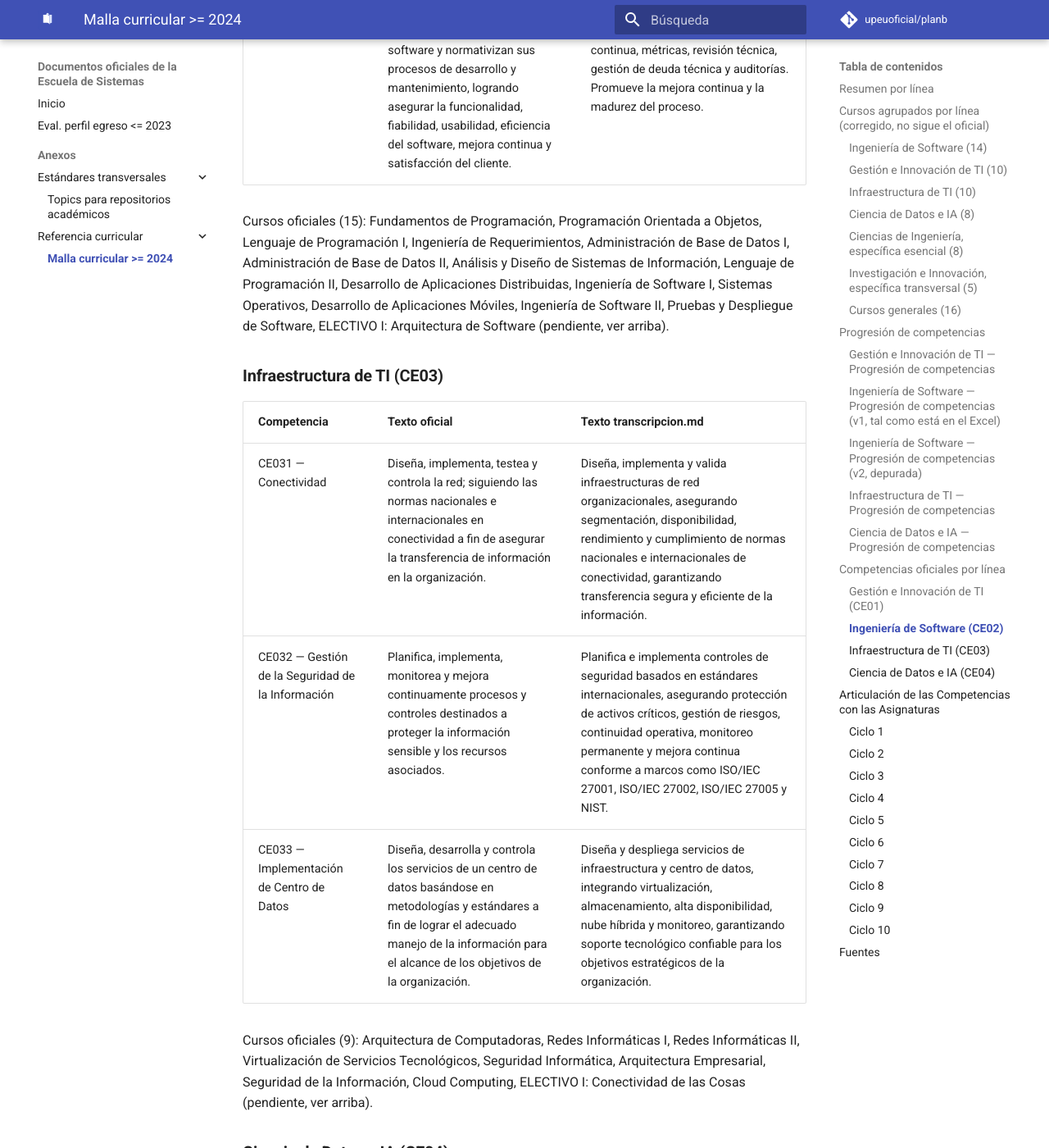
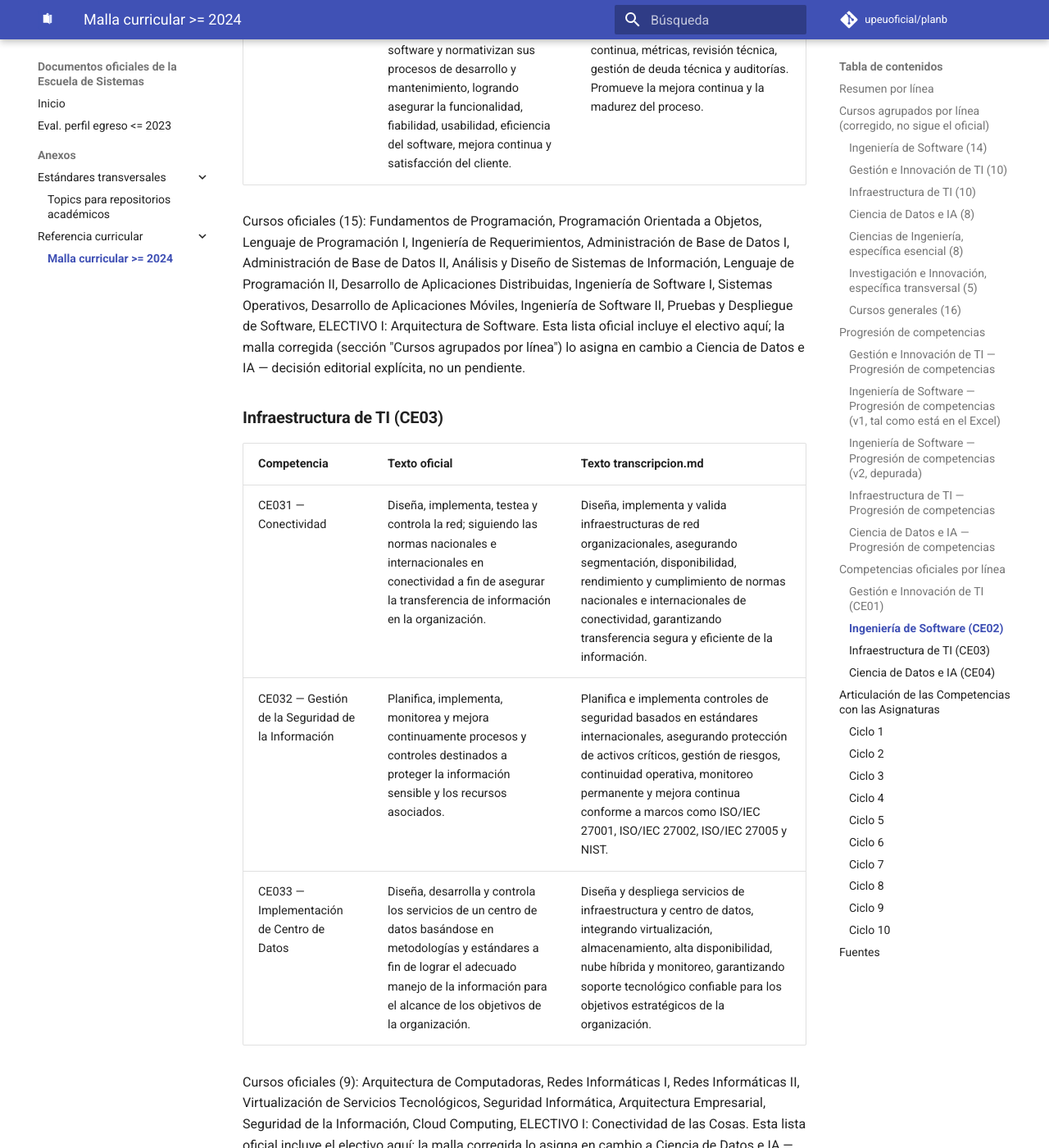
Before and after one commit to upeuoficial/planb, an MkDocs documentation site: the page built from docs/anexos/malla-curricular-2024.md, in a window 1280 px wide and 1400 px high, scrolled down 9169 px. Shown: the whole window at 82% size. Built offline with MkDocs 1.6.1 and Material for MkDocs 9.7.7, drawn with Linux system fonts in a browser that asks for light colours; comment, search, counter and statistics services are not loaded; some of the changed lines change nothing that is shown; some of the changed text lies outside the part shown.

Commit message:
plan 2024+

```diff
--- a/docs/anexos/malla-curricular-2024.md
+++ b/docs/anexos/malla-curricular-2024.md
@@ -193,7 +193,7 @@
 | CE023 — Programación | Desarrolla, prueba e implementa aplicaciones en plataformas de escritorio, web y móviles con lenguajes y herramientas específicas para cada plataforma de programación utilizando estándares de diseño de interfaces, experiencia de usuario, patrones de arquitectura y optimización de rendimiento. | Desarrolla e integra soluciones de software de escritorio, web, distribuido y móvil, implementando la estructura, componentes y comportamiento del sistema mediante modelos técnicos. Aplica principios de modularidad, desacoplamiento, patrones de diseño y buenas prácticas de desarrollo para lograr soluciones funcionales y mantenibles. |
 | CE024 — Calidad de Software | Aplica los criterios de los estándares internacionales como ISO/IEC 25010 y ISO/IEC 12207 para evaluar la calidad del software y normativizan sus procesos de desarrollo y mantenimiento, logrando asegurar la funcionalidad, fiabilidad, usabilidad, eficiencia del software, mejora continua y satisfacción del cliente. | Gestiona y asegura la calidad del producto y del proceso de desarrollo de software mediante pruebas automatizadas, integración y entrega continua, métricas, revisión técnica, gestión de deuda técnica y auditorías. Promueve la mejora continua y la madurez del proceso. |
 
-Cursos oficiales (15): Fundamentos de Programación, Programación Orientada a Objetos, Lenguaje de Programación I, Ingeniería de Requerimientos, Administración de Base de Datos I, Administración de Base de Datos II, Análisis y Diseño de Sistemas de Información, Lenguaje de Programación II, Desarrollo de Aplicaciones Distribuidas, Ingeniería de Software I, Sistemas Operativos, Desarrollo de Aplicaciones Móviles, Ingeniería de Software II, Pruebas y Despliegue de Software, ELECTIVO I: Arquitectura de Software (pendiente, ver arriba).
+Cursos oficiales (15): Fundamentos de Programación, Programación Orientada a Objetos, Lenguaje de Programación I, Ingeniería de Requerimientos, Administración de Base de Datos I, Administración de Base de Datos II, Análisis y Diseño de Sistemas de Información, Lenguaje de Programación II, Desarrollo de Aplicaciones Distribuidas, Ingeniería de Software I, Sistemas Operativos, Desarrollo de Aplicaciones Móviles, Ingeniería de Software II, Pruebas y Despliegue de Software, ELECTIVO I: Arquitectura de Software. Esta lista oficial incluye el electivo aquí; la malla corregida (sección "Cursos agrupados por línea") lo asigna en cambio a Ciencia de Datos e IA — decisión editorial explícita, no un pendiente.
 
 ### Infraestructura de TI (CE03)
 
@@ -203,7 +203,7 @@
 | CE032 — Gestión de la Seguridad de la Información | Planifica, implementa, monitorea y mejora continuamente procesos y controles destinados a proteger la información sensible y los recursos asociados. | Planifica e implementa controles de seguridad basados en estándares internacionales, asegurando protección de activos críticos, gestión de riesgos, continuidad operativa, monitoreo permanente y mejora continua conforme a marcos como ISO/IEC 27001, ISO/IEC 27002, ISO/IEC 27005 y NIST. |
 | CE033 — Implementación de Centro de Datos | Diseña, desarrolla y controla los servicios de un centro de datos basándose en metodologías y estándares a fin de lograr el adecuado manejo de la información para el alcance de los objetivos de la organización. | Diseña y despliega servicios de infraestructura y centro de datos, integrando virtualización, almacenamiento, alta disponibilidad, nube híbrida y monitoreo, garantizando soporte tecnológico confiable para los objetivos estratégicos de la organización. |
 
-Cursos oficiales (9): Arquitectura de Computadoras, Redes Informáticas I, Redes Informáticas II, Virtualización de Servicios Tecnológicos, Seguridad Informática, Arquitectura Empresarial, Seguridad de la Información, Cloud Computing, ELECTIVO I: Conectividad de las Cosas (pendiente, ver arriba).
+Cursos oficiales (9): Arquitectura de Computadoras, Redes Informáticas I, Redes Informáticas II, Virtualización de Servicios Tecnológicos, Seguridad Informática, Arquitectura Empresarial, Seguridad de la Información, Cloud Computing, ELECTIVO I: Conectividad de las Cosas. Esta lista oficial incluye el electivo aquí; la malla corregida lo asigna en cambio a Ciencia de Datos e IA — decisión editorial explícita, no un pendiente.
 
 ### Ciencia de Datos e IA (CE04)
 
@@ -234,7 +234,7 @@
 | Abreviatura | Curso | Código 2024 | Línea adscrita | Aporta a otras líneas |
 | --- | --- | --- | --- | --- |
 | FC2 | Formación Cristiana II | ERE102 | — | — |
-| GAI | Gestión para el Aprendizaje y la Investigación | INV101 | — | — |
+| GAI | Gestión para el Aprendizaje y la Investigación | INV101 | Investigación e Innovación (específica transversal) | — |
 | SCF2 | Desarrollo Personal II *(2025: "Salud y Cultura Física II")* | — | — | — |
 | ALG | Álgebra Lineal | FME202 | Ciencias de Ingeniería (específica esencial) | — |
 | CAL1 | Cálculo I | FME203 | Ciencias de Ingeniería (específica esencial) | — |
@@ -309,7 +309,7 @@
 | FC8 | Formación Cristiana VIII | ERE108 | — | — |
 | BI | Inteligencia de Negocios | SIS324 | Ciencia de Datos e IA | Gestión e Innovación de TI (1) |
 | IA | Inteligencia Artificial | SIS325 | Ciencia de Datos e IA | — |
-| INV1 | Investigación I | SIS326 | — | — |
+| INV1 | Investigación I | SIS326 | Investigación e Innovación (específica transversal) | — |
 | MPCT | Mejora de Procesos y Calidad Total | SIS327 | Gestión e Innovación de TI | — |
 | VST | Virtualización de Servicios Tecnológicos | SIS328 | Infraestructura de TI | — |
 | PI1 | Proyecto Integrador I | SIS329 | Ingeniería de Software | Gestión e Innovación de TI (4), Ciencia de Datos e IA (4), Infraestructura de TI (3) |
@@ -319,7 +319,7 @@
 | Abreviatura | Curso | Código 2024 | Línea adscrita | Aporta a otras líneas |
 | --- | --- | --- | --- | --- |
 | FC9 | Formación Cristiana IX | ERE109 | — | — |
-| INV2 | Investigación II | INV201 | — | — |
+| INV2 | Investigación II | INV201 | Investigación e Innovación (específica transversal) | — |
 | GTI | Gobierno de Tecnologías de Información | SIS330 | Gestión e Innovación de TI | — |
 | MD | Minería de Datos | SIS331 | Ciencia de Datos e IA | — |
 | SEGI | Seguridad Informática | SIS332 | Infraestructura de TI | — |
@@ -332,7 +332,7 @@
 | Abreviatura | Curso | Código 2024 | Línea adscrita | Aporta a otras líneas |
 | --- | --- | --- | --- | --- |
 | FC10 | Formación Cristiana X | ERE1010 | — | — |
-| INV3 | Investigación III | INV202 | — | — |
+| INV3 | Investigación III | INV202 | Investigación e Innovación (específica transversal) | — |
 | SEGINF | Seguridad de la Información | SIS336 | Infraestructura de TI | — |
 | ARQE | Arquitectura Empresarial | SIS337 | Infraestructura de TI | — |
 | BIGDATA | Big Data | SIS338 | Ciencia de Datos e IA | — |
```
